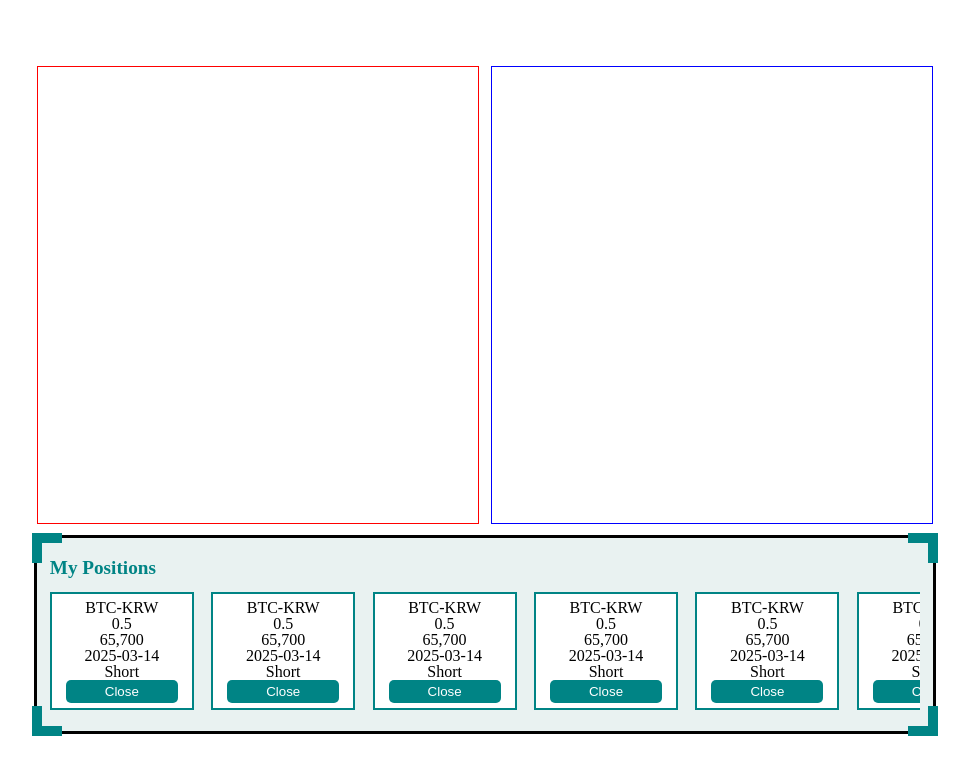
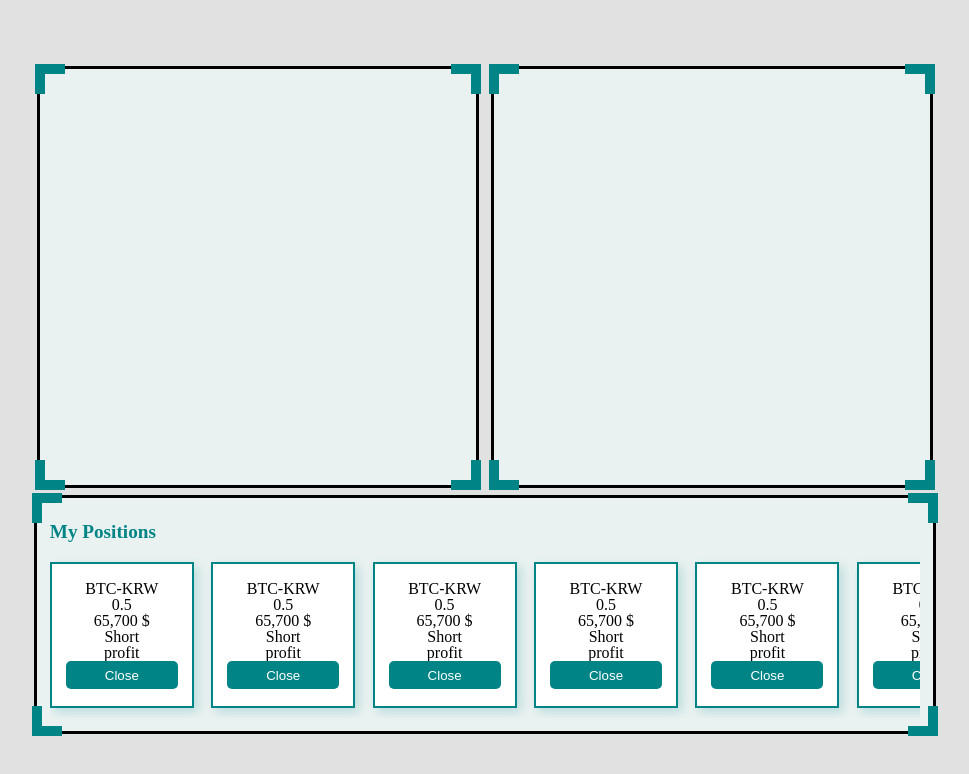
Before and after one commit to dltkdgus482/Modoo-Coin, a React (Vite) app: page / in a window 1280 px wide. Shown: the top 774 px of the page, without its empty margins (155-1124 px from the left). Built offline with nearby package versions, Linux system fonts and the light colour scheme.

Commit message:
feat: position 컴포넌트 구조 수정

```diff
--- a/index.html
+++ b/index.html
@@ -3,7 +3,7 @@
   <head>
     <meta charset="UTF-8" />
     <link rel="icon" type="image/svg+xml" href="/vite.svg" />
-    <link rel="stylesheet" href="./public/reset.css">
+    <link rel="stylesheet" href="/reset.css">
     <meta name="viewport" content="width=device-width, initial-scale=1.0" />
     <title>Vite + React</title>
   </head>
--- a/src/App.jsx
+++ b/src/App.jsx
@@ -29,11 +29,13 @@ const Container = styled.div`
   justify-content: center;
   align-items: center;
   gap: 1vw;
+
+  background-color: rgb(225, 225, 225);
 `;
 
 const UpperContainer = styled.div`
   width: 70%;
-  height: 57%;
+  height: 52%;
   display: flex;
   flex-direction: row;
   gap: 1vw;
--- a/src/components/dummyComponents/LUComponent.jsx
+++ b/src/components/dummyComponents/LUComponent.jsx
@@ -1,18 +1,25 @@
 // Libraries
 import styled from 'styled-components';
 
+// Components
+import CornerList from '../corner/CornerList';
+
 // 캐릭터 정보 창이 위치할 더미 컴포넌트입니다.
 const LUComponent = () => {
-  return <Container />;
+  return (
+    <Container>
+      <CornerList />
+    </Container>
+  );
 };
 
 export default LUComponent;
-
 
 // Styled Components
 const Container = styled.div`
   width: 50%;
   height: 100%;
-
-  border: 1px solid red;
+  position: relative;
+  border: 3px solid black;
+  background-color: #e9f2f1;
 `;
--- a/src/components/dummyComponents/RUComponent.jsx
+++ b/src/components/dummyComponents/RUComponent.jsx
@@ -1,9 +1,16 @@
 // Libraries
-import styled from "styled-components";
+import styled from 'styled-components';
+
+// Components
+import CornerList from '../corner/CornerList';
 
 // 캐릭터 정보 창이 위치할 더미 컴포넌트입니다.
 const RUComponent = () => {
-  return <Container />
+  return (
+    <Container>
+      <CornerList />
+    </Container>
+  );
 };
 
 export default RUComponent;
@@ -12,6 +19,7 @@ export default RUComponent;
 const Container = styled.div`
   width: 50%;
   height: 100%;
-
-  border: 1px solid blue;
+  position: relative;
+  border: 3px solid black;
+  background-color: #e9f2f1;
 `;
--- a/src/components/position/PositionContainer.jsx
+++ b/src/components/position/PositionContainer.jsx
@@ -27,7 +27,7 @@ export default PositionContainer;
 // Styled Components
 const Container = styled.div`
   width: 68%;
-  height: 21%;
+  height: 26%;
   display: flex;
   position: relative;
   flex-direction: column;
--- a/src/components/position/PositionItem.jsx
+++ b/src/components/position/PositionItem.jsx
@@ -5,22 +5,12 @@ import { closePosition } from '../../utils/positionUtils';
 import styled from 'styled-components';
 
 // Components
+import PositionItemInfo from './PositionItemInfo';
 
 const PositionItem = ({ position }) => {
-  // {
-  //   entryDate: "2025-03-14",
-  //   coinName: "BTC-KRW",
-  //   entryPrice: 65700,
-  //   quantity: 0.5,
-  //   orderType: "Short",
-  // },
   return (
     <Container>
-      <p>{position.coinName}</p>
-      <p>{position.quantity}</p>
-      <p>{position.entryPrice.toLocaleString()}</p>
-      <p>{position.entryDate}</p>
-      <p>{position.orderType}</p>
+      <PositionItemInfo position={position} />
       <Button onClick={() => closePosition()}>Close</Button>
     </Container>
   );
@@ -38,6 +28,7 @@ const Container = styled.div`
   justify-content: center;
   align-items: center;
   border: 2px solid #008485;
+  box-shadow: 4px 4px 10px rgba(0, 132, 133, 0.2);
   background-color: white;
 `;
 
--- a/src/components/position/PositionItemInfo.jsx
+++ b/src/components/position/PositionItemInfo.jsx
@@ -0,0 +1,16 @@
+// Libraries
+import styled from "styled-components";
+
+const PositionItemInfo = ({ position }) => {
+  return (
+    <>
+      <p>{position.coinName}</p>
+      <p>{position.quantity}</p>
+      <p>{position.entryPrice.toLocaleString()} $</p>
+      <p>{position.orderType}</p>
+      <p>profit</p>
+    </>
+  );
+};
+
+export default PositionItemInfo;
```
Also changed, not shown: src/components/position/PositionHeader.jsx (line endings or trailing spaces).
